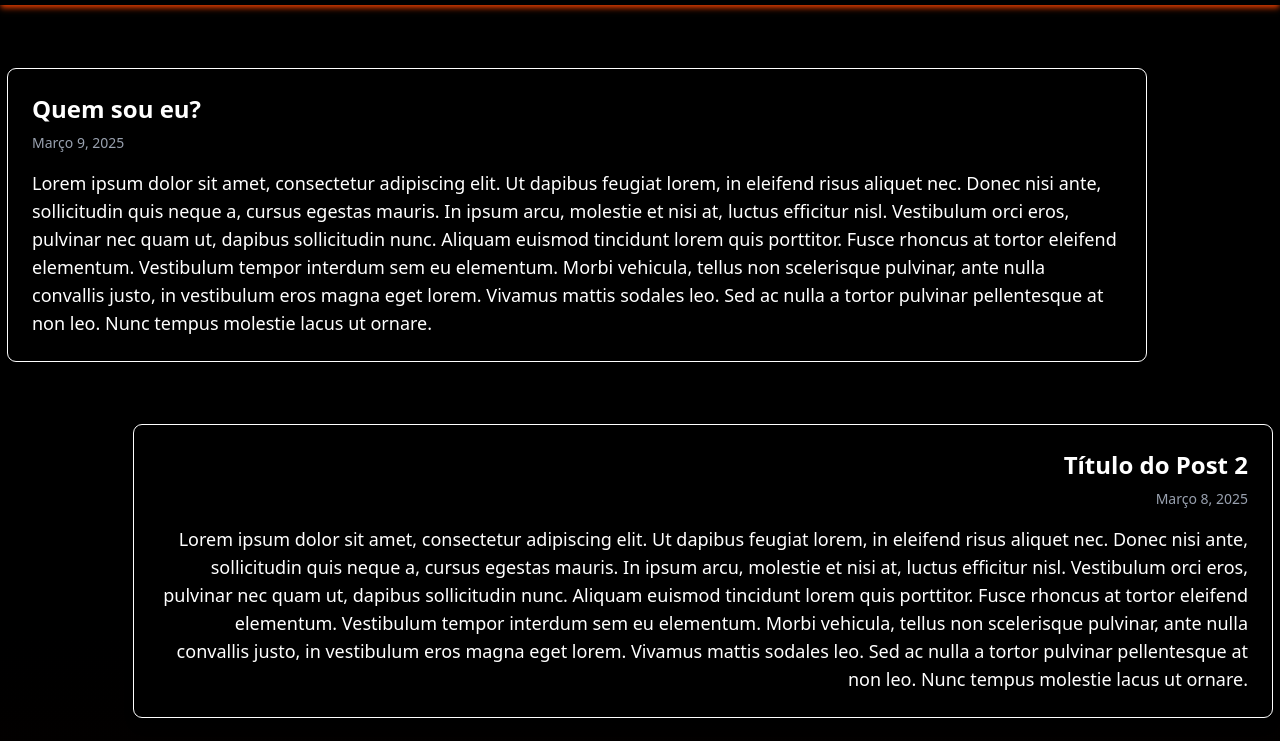
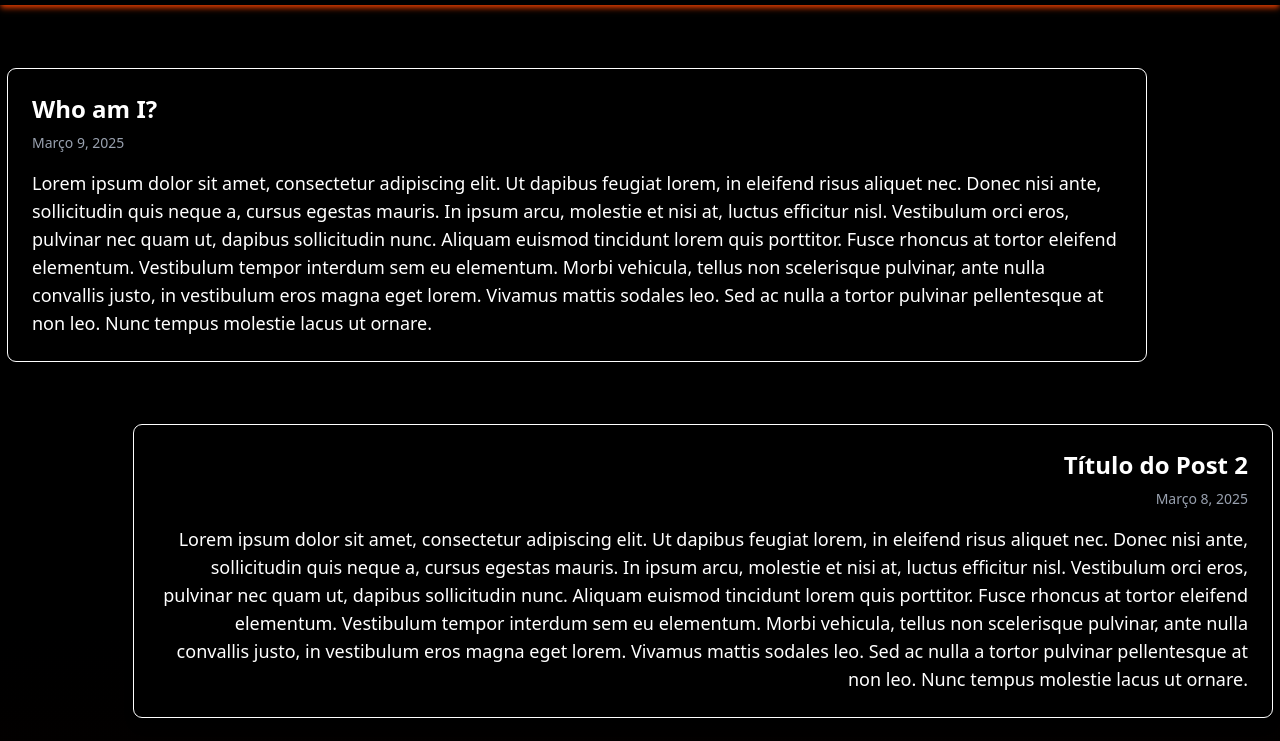
Before and after one commit to xBustus/Portfolio, a plain HTML site: page blog.html in a window 1280 px wide. Shown: the part 59-800 px from the top of the page. Drawn offline with nearby package versions, Linux system fonts and the light colour scheme.

Commit message:
Update blog.html

```diff
--- a/blog.html
+++ b/blog.html
@@ -34,7 +34,7 @@
       <div class="flex flex-col space-y-16">
         <!-- Card 1 -->
         <div class="max-w-9/10 bg-black text-white rounded-lg shadow-lg p-6 outline">
-          <h2 class="text-2xl font-semibold mb-2">Quem sou eu?</h2>
+          <h2 class="text-2xl font-semibold mb-2">Who am I?</h2>
           <p class="text-sm text-gray-400 mb-4">Março 9, 2025</p>
           <p class="text-lg">Lorem ipsum dolor sit amet, consectetur adipiscing elit. Ut dapibus feugiat lorem, in eleifend risus aliquet nec. Donec nisi ante, sollicitudin quis neque a, cursus egestas mauris. In ipsum arcu, molestie et nisi at, luctus efficitur nisl. Vestibulum orci eros, pulvinar nec quam ut, dapibus sollicitudin nunc. Aliquam euismod tincidunt lorem quis porttitor. Fusce rhoncus at tortor eleifend elementum. Vestibulum tempor interdum sem eu elementum. Morbi vehicula, tellus non scelerisque pulvinar, ante nulla convallis justo, in vestibulum eros magna eget lorem. Vivamus mattis sodales leo. Sed ac nulla a tortor pulvinar pellentesque at non leo. Nunc tempus molestie lacus ut ornare.</p>
         </div>
```
